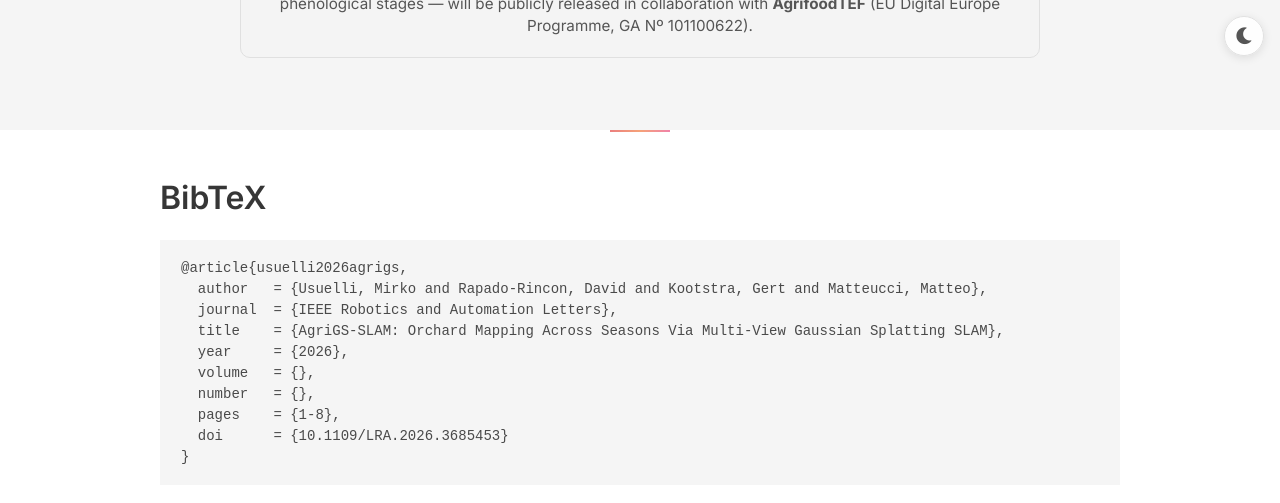
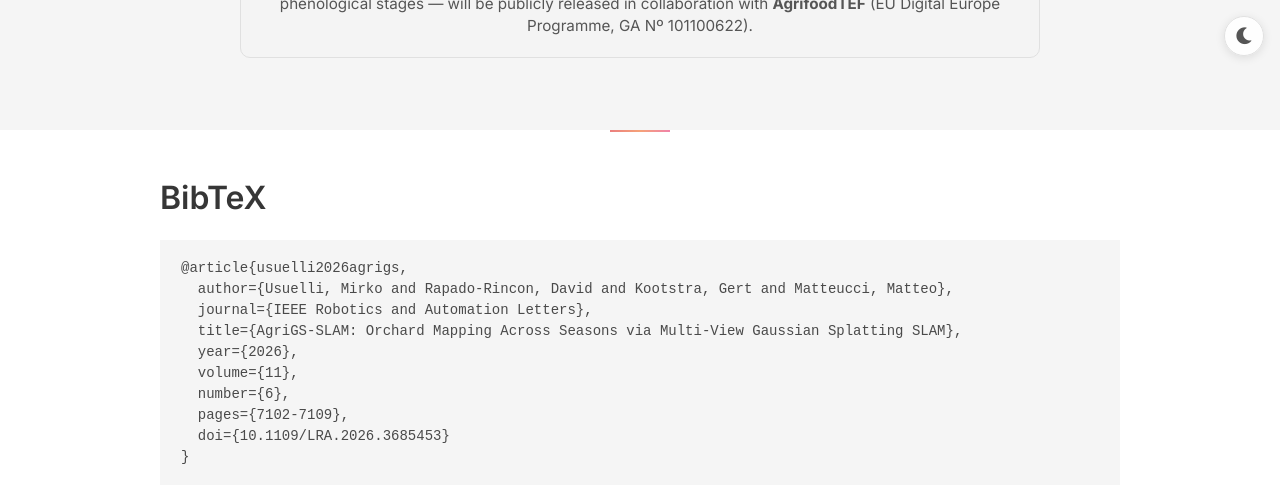
Before and after one commit to mirkousuelli/mirkousuelli.github.io, a Jekyll site: the page agri-gs-slam/index.html, which Jekyll copies as it is, in a window 1280 px wide and 900 px high, scrolled down 5917 px, cut to the strip 0-511 px from the top of the window. Shown: the top 503 px of the strip. Built offline with Jekyll 4.4.1, drawn with Linux system fonts in a browser that asks for light colours; a style sheet for code colours, icons or effects is not loaded.

Commit message:
citation fixed

```diff
--- a/agri-gs-slam/index.html
+++ b/agri-gs-slam/index.html
@@ -569,14 +569,14 @@
     <div class="container is-max-desktop content">
       <h2 class="title is-3">BibTeX</h2>
       <pre><code>@article{usuelli2026agrigs,
-  author   = {Usuelli, Mirko and Rapado-Rincon, David and Kootstra, Gert and Matteucci, Matteo},
-  journal  = {IEEE Robotics and Automation Letters},
-  title    = {AgriGS-SLAM: Orchard Mapping Across Seasons Via Multi-View Gaussian Splatting SLAM},
-  year     = {2026},
-  volume   = {},
-  number   = {},
-  pages    = {1-8},
-  doi      = {10.1109/LRA.2026.3685453}
+  author={Usuelli, Mirko and Rapado-Rincon, David and Kootstra, Gert and Matteucci, Matteo},
+  journal={IEEE Robotics and Automation Letters},
+  title={AgriGS-SLAM: Orchard Mapping Across Seasons via Multi-View Gaussian Splatting SLAM},
+  year={2026},
+  volume={11},
+  number={6},
+  pages={7102-7109},
+  doi={10.1109/LRA.2026.3685453}
 }</code></pre>
     </div>
   </section>
```
